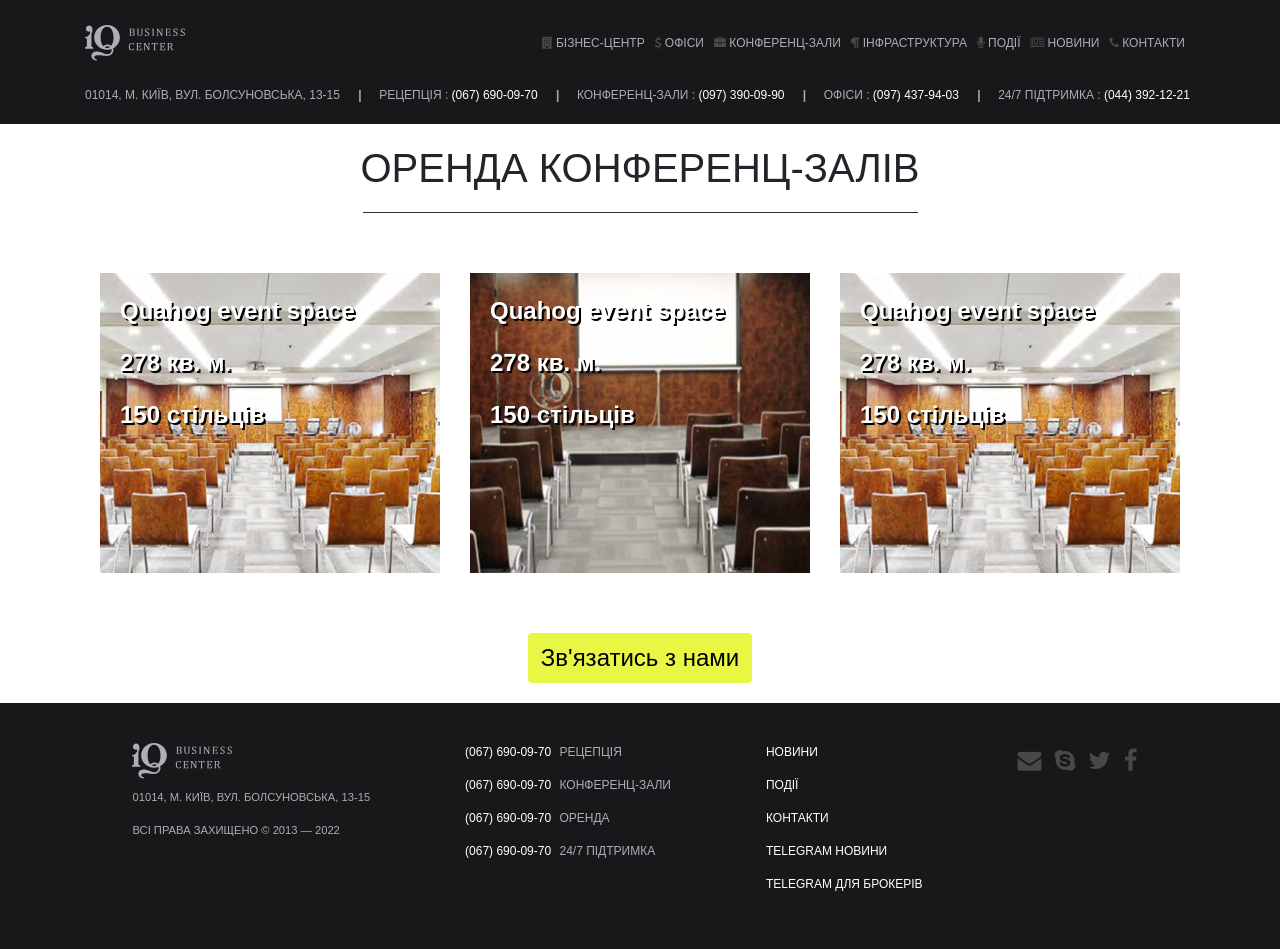
After one commit to gambitok/gambitok.github.io, a PHP site: page /conference.html in a window 1280 px wide. The commit adds this page. Run offline with PHP 8.4, Linux system fonts and the light colour scheme; some web fonts are replaced.

Commit message:
added conference

```diff
--- /dev/null
+++ b/conference.html
@@ -0,0 +1,209 @@
+<!DOCTYPE html>
+<html lang="en">
+<head>
+    <title>Title</title>
+    <meta charset="UTF-8">
+    <meta name="viewport" content="width=device-width, initial-scale=1">
+    <!--bootstrap grid-->
+    <link rel="stylesheet" href="css/plugins/bootstrap-grid.min.css">
+    <link rel="stylesheet" href="css/plugins/bootstrap.min.css">
+    <!--font-awesome-->
+    <link rel="stylesheet" href="css/plugins/font-awesome/css/font-awesome.css">
+    <!--custom styles-->
+    <link href="css/style.css" rel="stylesheet">
+    <!--jquery-->
+    <script src="css/plugins/jquery-3.5.0.min.js"></script>
+    <!--bootstrap script-->
+    <script src="js/plugins/bootstrap.min.js"></script>
+</head>
+<body>
+
+<header>
+
+    <div class="container">
+
+        <nav class="navbar navbar-expand-md navbar-dark header">
+
+            <a class="navbar-brand" href="#">
+                <img src="/img/logo_horizontal.svg" alt="logo">
+            </a>
+
+            <button class="navbar-toggler" type="button" data-toggle="collapse" data-target="#collapsibleNavbar">
+                <span class="navbar-toggler-icon"></span>
+            </button>
+
+            <div class="collapse navbar-collapse header-nav" id="collapsibleNavbar">
+                <ul class="navbar-nav">
+                    <li class="nav-item"><a href="/"><i class="fa fa-building"></i> Бізнес-центр</a></li>
+                    <li class="nav-item"><a href="/"><i class="fa fa-dollar"></i> Офіси</a></li>
+                    <li class="nav-item"><a href="/"><i class="fa fa-briefcase"></i> Конференц-зали</a></li>
+                    <li class="nav-item"><a href="/"><i class="fa fa-paragraph"></i> Інфраструктура</a></li>
+                    <li class="nav-item"><a href="/"><i class="fa fa-microphone"></i> Події</a></li>
+                    <li class="nav-item"><a href="/"><i class="fa fa-newspaper-o"></i> Новини</a></li>
+                    <li class="nav-item"><a href="/"><i class="fa fa-phone"></i> Контакти</a></li>
+                </ul>
+            </div>
+
+        </nav>
+
+    </div>
+
+    <div class="container">
+
+        <div class="header-bottom">
+
+            <ul class="header-contacts">
+                <li>
+                    <span>01014, М. КИЇВ, ВУЛ. БОЛСУНОВСЬКА, 13-15</span>
+                </li>
+                <li>
+                    <span>РЕЦЕПЦІЯ :</span>
+                    <a href="tel:0676900970">(067) 690-09-70</a>
+                </li>
+                <li>
+                    <span>КОНФЕРЕНЦ-ЗАЛИ :</span>
+                    <a href="tel:0676900970">(097) 390-09-90</a>
+                </li>
+                <li>
+                    <span>ОФІСИ :</span>
+                    <a href="tel:0676900970">(097) 437-94-03</a>
+                </li>
+                <li>
+                    <span>24/7 ПІДТРИМКА :</span>
+                    <a href="tel:0676900970">(044) 392-12-21</a>
+                </li>
+            </ul>
+
+        </div>
+
+    </div>
+
+</header>
+
+<main class="main">
+
+    <section class="conference-title">
+
+        <div class="container">
+            <h1>ОРЕНДА КОНФЕРЕНЦ-ЗАЛІВ</h1>
+            <hr>
+        </div>
+
+    </section>
+
+    <section class="conference-content">
+
+        <div class="container">
+
+            <div class="hall">
+                <div class="hall-card" data-image-src="img/halls/hall1.png" style="--background: url('../img/halls/hall1.png')">
+                    <a href="">
+                        <p>Quahog event space</p>
+                        <p>278 кв. м.</p>
+                        <p>150 стільців</p>
+                    </a>
+                </div>
+                <div class="hall-card" data-image-src="img/halls/hall2.png" style="--background: url('../img/halls/hall2.png')">
+                    <a href="">
+                        <p>Quahog event space</p>
+                        <p>278 кв. м.</p>
+                        <p>150 стільців</p>
+                    </a>
+                </div>
+                <div class="hall-card" data-image-src="img/halls/hall1.png" style="--background: url('../img/halls/hall1.png')">
+                    <a href="">
+                        <p>Quahog event space</p>
+                        <p>278 кв. м.</p>
+                        <p>150 стільців</p>
+                    </a>
+                </div>
+            </div>
+
+            <button class="btn btn-custom" type="button" data-toggle="modal" data-target="#exampleModalCenter">Зв'язатись з нами</button>
+
+        </div>
+
+    </section>
+
+</main>
+
+<footer>
+
+    <div class="container">
+
+        <div class="footer">
+            <div class="footer-contacts">
+                <img src="/img/logo_horizontal.svg" alt="logo">
+                <p>01014, М. КИЇВ, ВУЛ. БОЛСУНОВСЬКА, 13-15</p>
+                <p>ВСІ ПРАВА ЗАХИЩЕНО © 2013 — 2022</p>
+            </div>
+            <div class="footer-list">
+                <ul>
+                    <li><a href="tel:0676900970">(067) 690-09-70 <span>РЕЦЕПЦІЯ</span></a></li>
+                    <li><a href="tel:0676900970">(067) 690-09-70 <span>КОНФЕРЕНЦ-ЗАЛИ</span></a></li>
+                    <li><a href="tel:0676900970">(067) 690-09-70 <span>ОРЕНДА</span></a></li>
+                    <li><a href="tel:0676900970">(067) 690-09-70 <span>24/7 ПІДТРИМКА</span></a></li>
+                </ul>
+            </div>
+            <div class="footer-list">
+                <ul>
+                    <li><a href="/">Новини</a></li>
+                    <li><a href="/">Події</a></li>
+                    <li><a href="/">Контакти</a></li>
+                    <li><a href="/">Telegram новини</a></li>
+                    <li><a href="/">Telegram для брокерів</a></li>
+                </ul>
+            </div>
+            <div class="footer-contacts">
+                <ul>
+                    <li><a href="/"><i class="fa fa-envelope"></i></a></li>
+                    <li><a href="/"><i class="fa fa-skype"></i></a></li>
+                    <li><a href="/"><i class="fa fa-twitter"></i></a></li>
+                    <li><a href="/"><i class="fa fa-facebook"></i></a></li>
+                </ul>
+            </div>
+        </div>
+
+    </div>
+
+</footer>
+
+<!-- Modal -->
+<div class="modal fade" id="exampleModalCenter" tabindex="-1" role="dialog" aria-labelledby="exampleModalCenterTitle" aria-hidden="true">
+    <div class="modal-dialog modal-dialog-centered" role="document">
+        <div class="modal-content">
+            <div class="modal-header">
+                <h5 class="modal-title" id="exampleModalCenterTitle">Контактна форма</h5>
+                <button type="button" class="close" data-dismiss="modal" aria-label="Close">
+                    <span aria-hidden="true">&times;</span>
+                </button>
+            </div>
+            <div class="modal-body">
+                <form>
+                    <div class="form-group">
+                        <label for="exampleInputName1">ФІО</label>
+                        <input type="text" class="form-control" id="exampleInputName1" placeholder="Ввести ФІО">
+                    </div>
+                    <div class="form-group">
+                        <label for="exampleInputPhone1">Телефон</label>
+                        <input type="tel" class="form-control" id="exampleInputPhone1" placeholder="Ввести телефон">
+                    </div>
+                    <div class="form-group">
+                        <label for="exampleInputEmail1">Email</label>
+                        <input type="email" class="form-control" id="exampleInputEmail1" aria-describedby="emailHelp" placeholder="Ввести email">
+                    </div>
+                </form>
+            </div>
+            <div class="modal-footer">
+                <button type="button" class="btn btn-secondary" data-dismiss="modal">Закрити</button>
+                <button type="button" class="btn btn-primary">Відправити</button>
+            </div>
+        </div>
+    </div>
+</div>
+
+<!--custom scripts-->
+<script src="js/script.js"></script>
+
+</body>
+</html>
--- a/css/style.css
+++ b/css/style.css
@@ -543,6 +543,55 @@ footer a {
   text-align: center;
 }
 
+.conference-title h1 {
+  text-align: center;
+  margin: 20px 0;
+  font-size: 2.5rem;
+}
+
+.conference-title hr {
+  border-color: #2f2f2f;
+  display: block;
+  margin: 20px auto;
+  width: 50%;
+}
+
+.conference-content {
+  margin: 20px 0;
+}
+
+.conference-content button {
+  display: block;
+  margin: 20px auto;
+}
+
+.hall {
+  display: flex;
+  flex-wrap: nowrap;
+  justify-content: space-around;
+  margin: 60px 0;
+}
+
+.hall-card {
+  height: 300px;
+  padding: 20px;
+  background-image: var(--background);
+  background-position: center;
+  margin: 0 15px;
+  width: 100%;
+}
+
+.hall-card a:hover {
+  text-decoration: none;
+}
+
+.hall-card p {
+  font-size: 1.5rem;
+  color: #fff;
+  font-weight: bold;
+  text-shadow: #000 2px 2px;
+}
+
 /* ==== Adaptive ==== */
 
 /* === PHONE === */
--- /dev/null
+++ b/sass/_conference.scss
@@ -0,0 +1,60 @@
+
+.conference {
+
+  &-title {
+    h1 {
+      text-align: center;
+      margin: 20px 0;
+      font-size: $font-h1;
+    }
+
+    hr {
+      border-color: $bg-secondary;
+      display: block;
+      margin: 20px auto;
+      width: 50%;
+    }
+  }
+
+  &-content {
+    margin: 20px 0;
+
+    button {
+      display: block;
+      margin: 20px auto;
+    }
+  }
+
+}
+
+.hall {
+  display: flex;
+  flex-wrap: nowrap;
+  justify-content: space-around;
+  margin: 60px 0;
+
+  &-card {
+
+    height: 300px;
+    padding: 20px;
+    background-image: var(--background);
+    background-position: center;
+    margin: 0 15px;
+    width: 100%;
+
+    a {
+      &:hover {
+        text-decoration: none;
+      }
+    }
+
+    p {
+      font-size: $font-h2;
+      color: $bg_light;
+      font-weight: bold;
+      text-shadow: $bg-dark 2px 2px;
+    }
+
+  }
+
+}
--- a/sass/style.scss
+++ b/sass/style.scss
@@ -11,6 +11,7 @@
 /* ==== Main Page ==== */
 @import "main";
 @import "contacts";
+@import "conference";
 
 /* ==== Adaptive ==== */
 @import "media";
```
Also changed, not shown: img/halls/hall1.png (added), img/halls/hall2.png (added).
